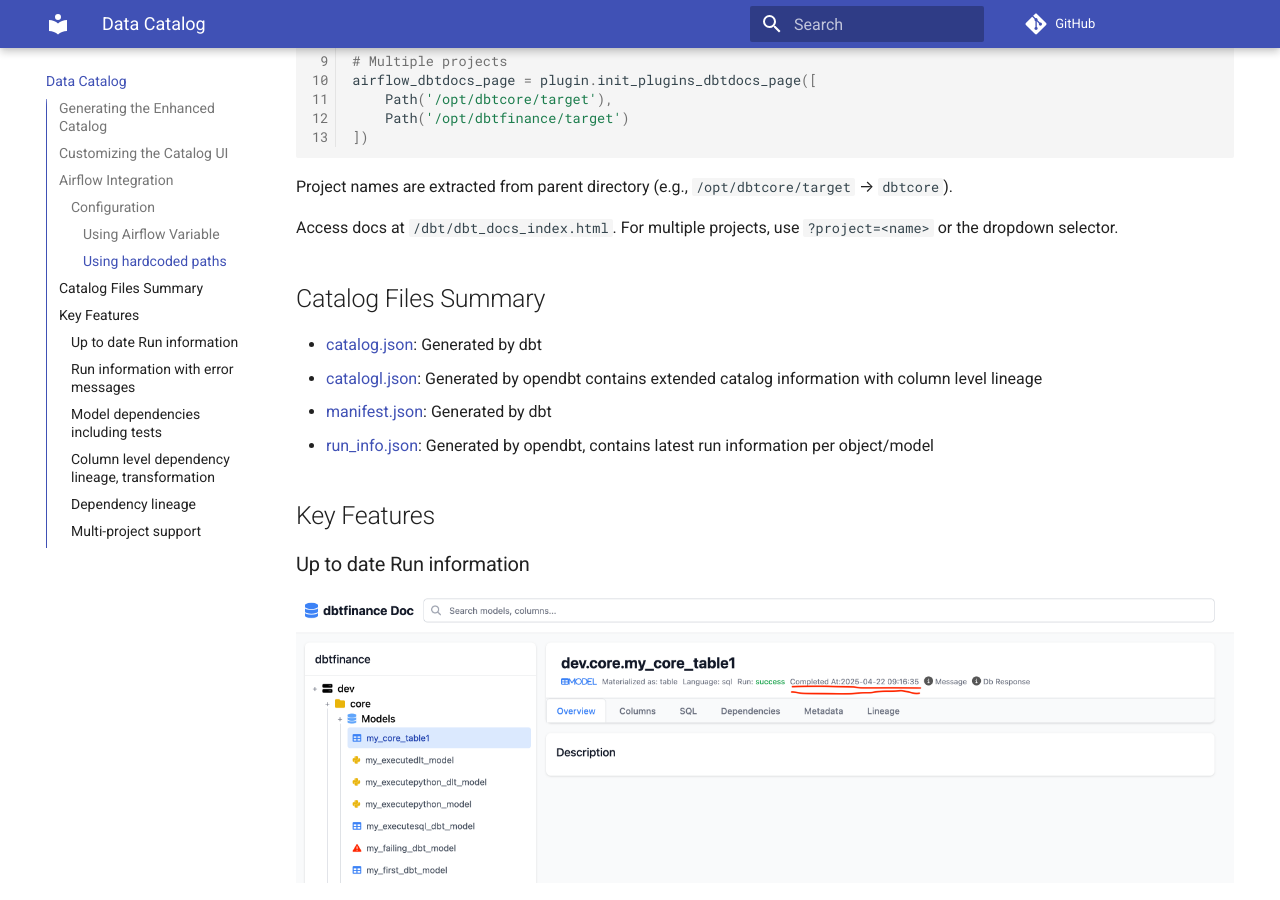
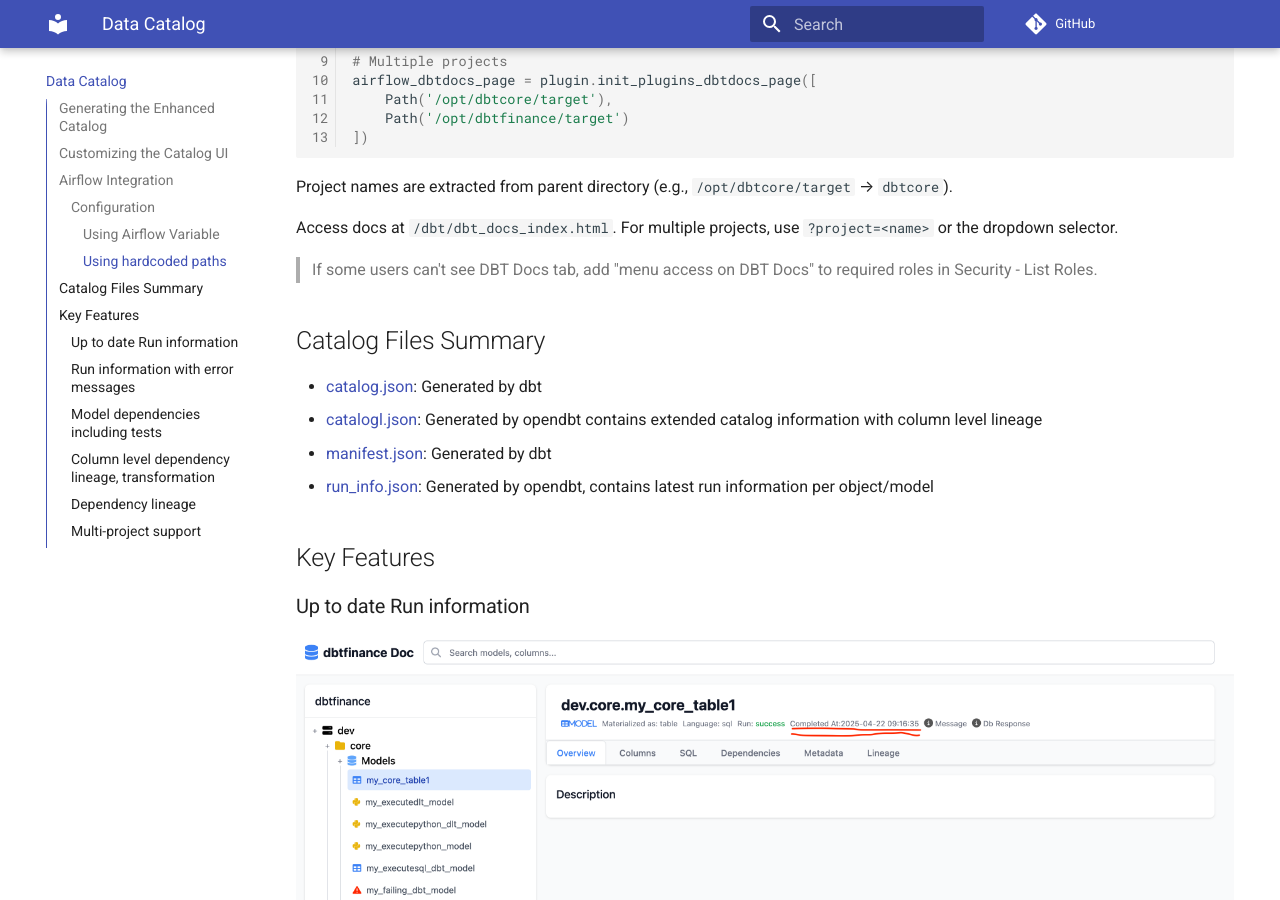
Before and after one commit to memiiso/opendbt, an MkDocs documentation site: the page built from docs/catalog.md, in a window 1280 px wide and 900 px high, scrolled down 1455 px. Built offline with MkDocs 1.6.1 and Material for MkDocs 9.7.7, drawn with Linux system fonts in a browser that asks for light colours; comment, search, counter and statistics services are not loaded.

Commit message:
Update catalog.md with DBT Docs access instructions (#110)
Added note about menu access for DBT Docs tab visibility.

```diff
--- a/docs/catalog.md
+++ b/docs/catalog.md
@@ -72,6 +72,8 @@
 
 Access docs at `/dbt/dbt_docs_index.html`. For multiple projects, use `?project=<name>` or the dropdown selector.
 
+> If some users can't see DBT Docs tab, add "menu access on DBT Docs" to required roles in Security - List Roles.
+
 ## Catalog Files Summary
 
 - [catalog.json](catalog.json): Generated by dbt
```
